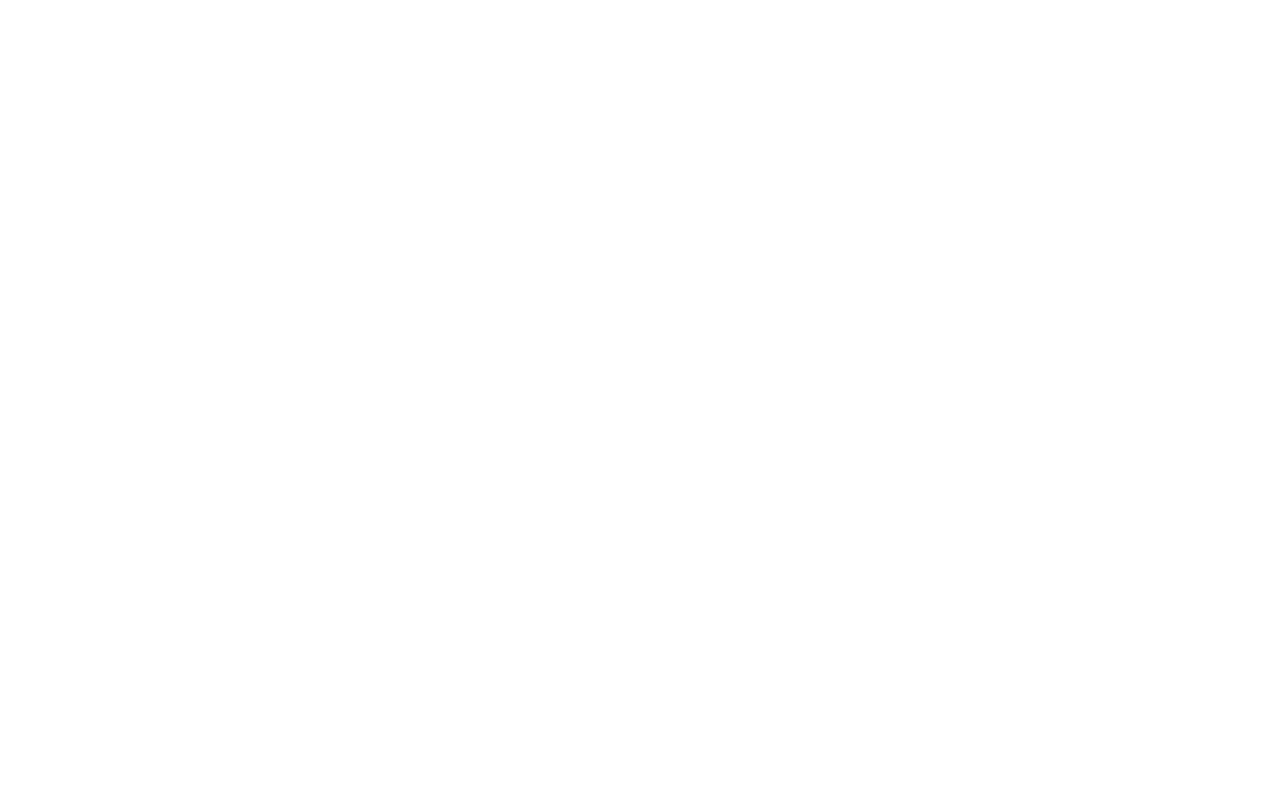
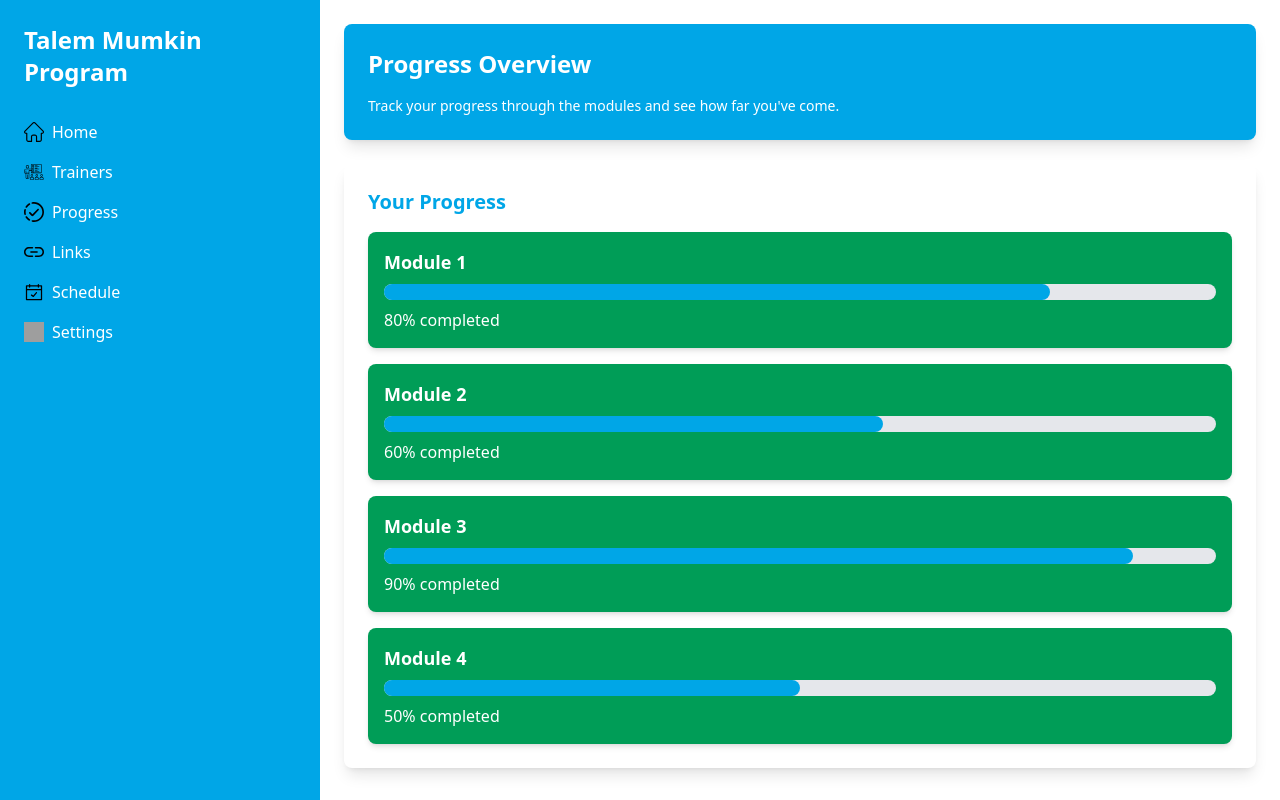
Before and after one commit to FezanMuhammadAli/QASF, a React (Vite) app: page /dashboard/progress in a window 1280 px wide. Before the commit this address had no page. Built offline with nearby package versions, Linux system fonts and the light colour scheme; grey boxes are pictures that could not be loaded.

Commit message:
Add progress dashboard component and update navigation

```diff
--- a/src/Components/DNav.jsx
+++ b/src/Components/DNav.jsx
@@ -24,6 +24,16 @@
             />
             <NavLink to="/dashboard/trainers" className="hover:text-gray-300">
               Trainers
+            </NavLink>
+          </li>
+          <li className="mb-4 flex items-center">
+            <img
+              src="/src/assets/DProgress.svg"
+              alt="Progress Icon"
+              className="w-5 h-5 mr-2"
+            />
+            <NavLink to="/dashboard/progress" className="hover:text-gray-300">
+              Progress
             </NavLink>
           </li>
           <li className="mb-4 flex items-center">
--- /dev/null
+++ b/src/Components/DProgress.jsx
@@ -0,0 +1,51 @@
+import DNav from "./DNav";
+
+function DProgress() {
+  const progressData = [
+    { title: "Module 1", progress: 80 },
+    { title: "Module 2", progress: 60 },
+    { title: "Module 3", progress: 90 },
+    { title: "Module 4", progress: 50 },
+  ];
+
+  return (
+    <div className="flex min-h-screen bg-gradient-to-br from-qasfblue to-qasfgreen">
+      <DNav />
+      <div className="w-3/4 bg-white p-6">
+        <section className="bg-qasfblue p-6 rounded-lg mb-6 text-white shadow-lg">
+          <h2 className="text-2xl font-semibold mb-4">Progress Overview</h2>
+          <p className="text-sm">
+            Track your progress through the modules and see how far you've come.
+          </p>
+        </section>
+
+        <section className="bg-white p-6 rounded-lg shadow-lg">
+          <h3 className="text-xl font-semibold mb-4 text-qasfblue">
+            Your Progress
+          </h3>
+          <div className="space-y-4">
+            {progressData.map((item, index) => (
+              <div
+                key={index}
+                className="bg-qasfgreen p-4 rounded-lg shadow-md"
+              >
+                <h4 className="text-lg font-semibold text-white">
+                  {item.title}
+                </h4>
+                <div className="w-full bg-gray-200 rounded-full h-4 mt-2">
+                  <div
+                    className="bg-qasfblue h-4 rounded-full"
+                    style={{ width: `${item.progress}%` }}
+                  ></div>
+                </div>
+                <p className="text-white mt-2">{item.progress}% completed</p>
+              </div>
+            ))}
+          </div>
+        </section>
+      </div>
+    </div>
+  );
+}
+
+export default DProgress;
--- a/src/RoutesConfig.jsx
+++ b/src/RoutesConfig.jsx
@@ -10,6 +10,7 @@
 import DSchedule from "./Components/DSchedule";
 import DSettings from "./Components/DSettings";
 import ProgramEnrollment from "./Components/ProgramEnrollment";
+import DProgress from "./Components/DProgress";
 
 const RoutesConfig = [
   {
@@ -68,6 +69,10 @@
     path: "/program-enrollment",
     element: <ProgramEnrollment />,
   },
+  {
+    path: "/dashboard/progress",
+    element: <DProgress />,
+  },
 ];
 
 export default RoutesConfig;
```
Also changed, not shown: src/assets/DProgress.svg (added).
